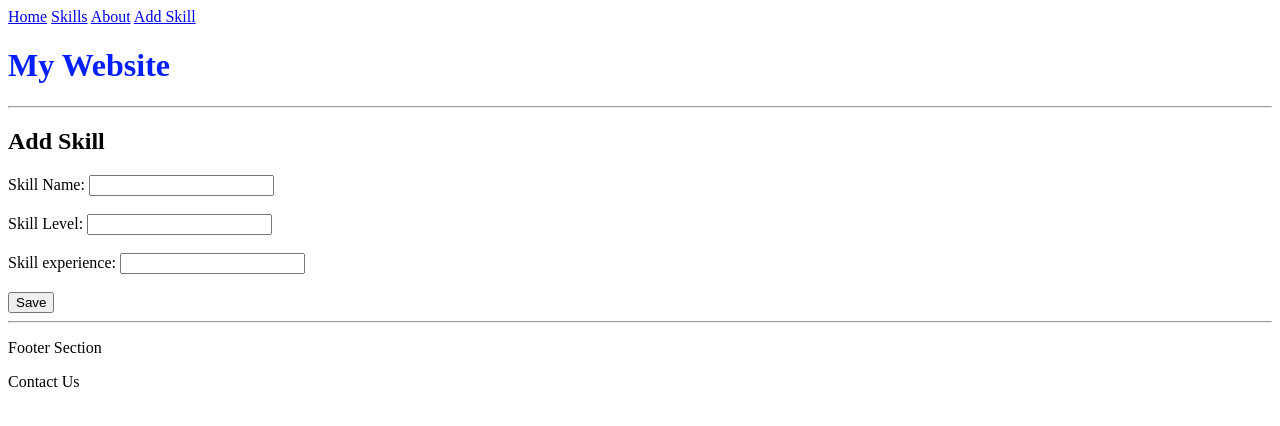
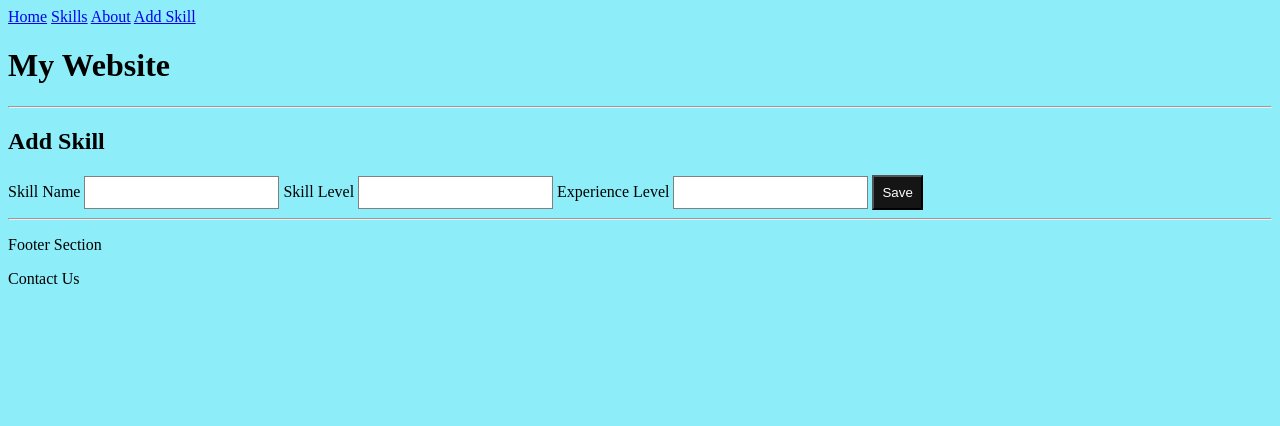
Before and after one commit to tejaravi8/dailyPractice, a Django app: page /add_skill/ in a window 1280 px wide. Shown: the top 426 px of the page. Run offline with Django 5.2, Linux system fonts and the light colour scheme.

Commit message:
worked on django

```diff
--- a/Django/myproject/app/static/css/style.css
+++ b/Django/myproject/app/static/css/style.css
@@ -1,7 +1,14 @@
-body {
-    background-color: rgb(255, 255, 255);
+input{
+    padding:8px;
+    border:1px solid gray;
 }
 
-h1 {
-    color: rgb(2, 31, 255);
+.btn{
+    background:rgb(21, 21, 21);
+    color:white;
+    padding:8px;
 }
+
+body{
+    background-color: rgb(141, 238, 249);
+}
--- a/Django/myproject/app/templates/app/add_skill.html
+++ b/Django/myproject/app/templates/app/add_skill.html
@@ -4,18 +4,22 @@
 <h2>Add Skill</h2>
 
 <form method="POST">
-    {% csrf_token %}
+{% csrf_token %}
 
-    <label>Skill Name:</label>
-    <input type="text" name="name"><br><br>
+<label>Skill Name</label>
+<input type="text" name="name" value="{{ form.name.value }}" class="input-style">
+{% comment %} {{ form.name }} {% endcomment %}
 
-    <label>Skill Level:</label>
-    <input type="text" name="level"><br><br>
+<label>Skill Level</label>
+<input type="text" name="level" value="{{ form.level.value }}" class="input-style">
+{% comment %} {{ form.level }} {% endcomment %}
 
-    <label>Skill experience:</label>
-    <input type="text" name="experience"><br><br>
+<label>Experience Level</label>
+<input type="text" name="experience" value="{{ form.experience.value }}" class="input-style">
+{% comment %} {{ form.experience }} {% endcomment %}
 
-    <button type="submit">Save</button>
+<button type="submit" class="btn">Save</button>
+
 </form>
 
 {%endblock%}
--- a/Django/myproject/app/views.py
+++ b/Django/myproject/app/views.py
@@ -29,7 +29,11 @@ def add_skill(request):
         level=request.POST.get("level")
         experience=request.POST.get("experience")
 
-        Skills.objects.create(name=name,level=level,experience=experience)
-
-        return redirect("/skills/")
+        if name and level and experience:
+            Skills.objects.create(name=name,level=level,experience=experience)
+            return redirect("/skills/")
+        else:
+            error="All fields required"
+            return render(request,"app/add_skill.html",{"error":error})
+        # return redirect("/skills/")
     return render(request, "app/add_skill.html")
```
Also changed, not shown: Django/myproject/app/forms.py (added, +13 -0 lines), Django/myproject/db.sqlite3.
